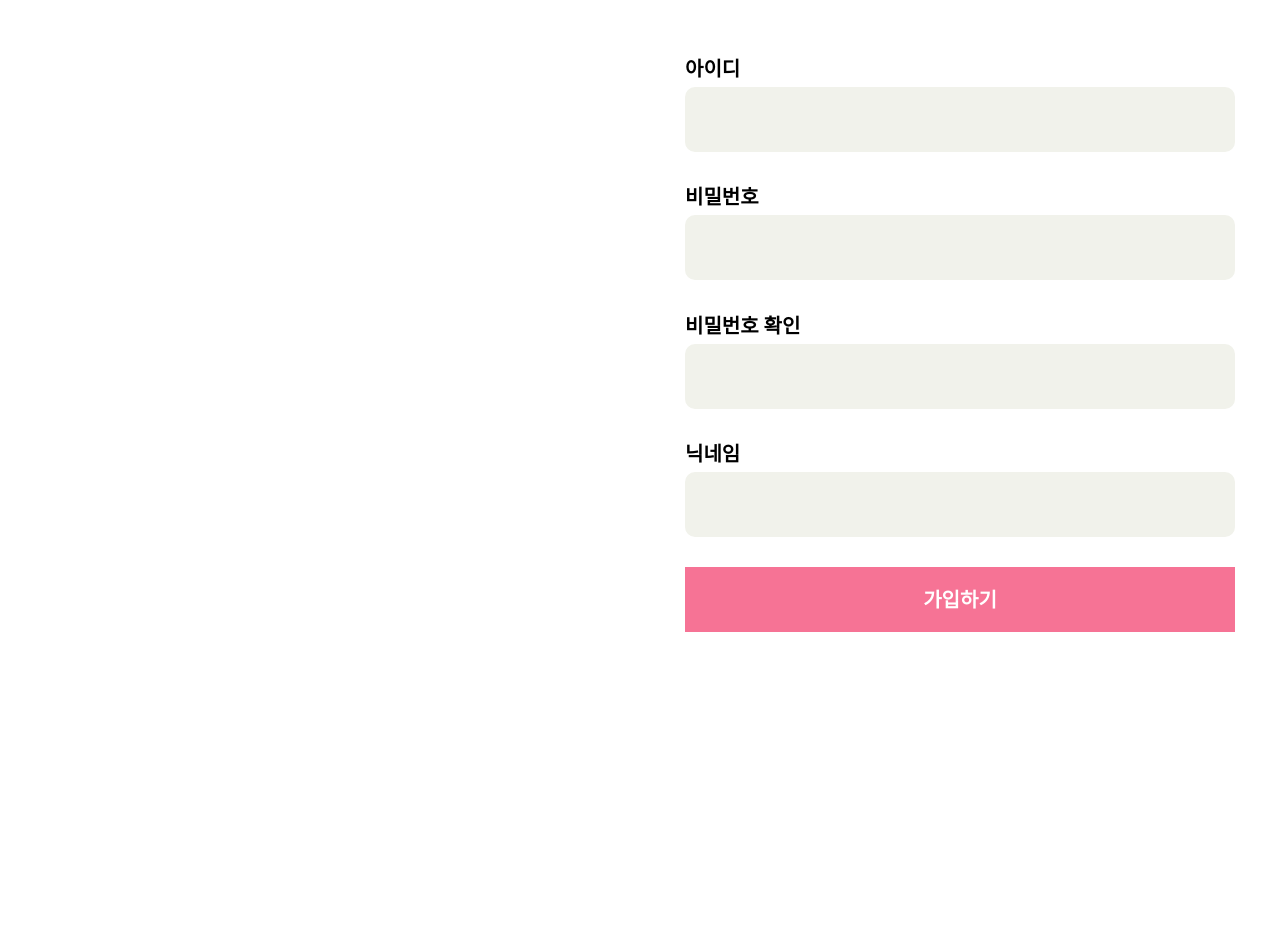
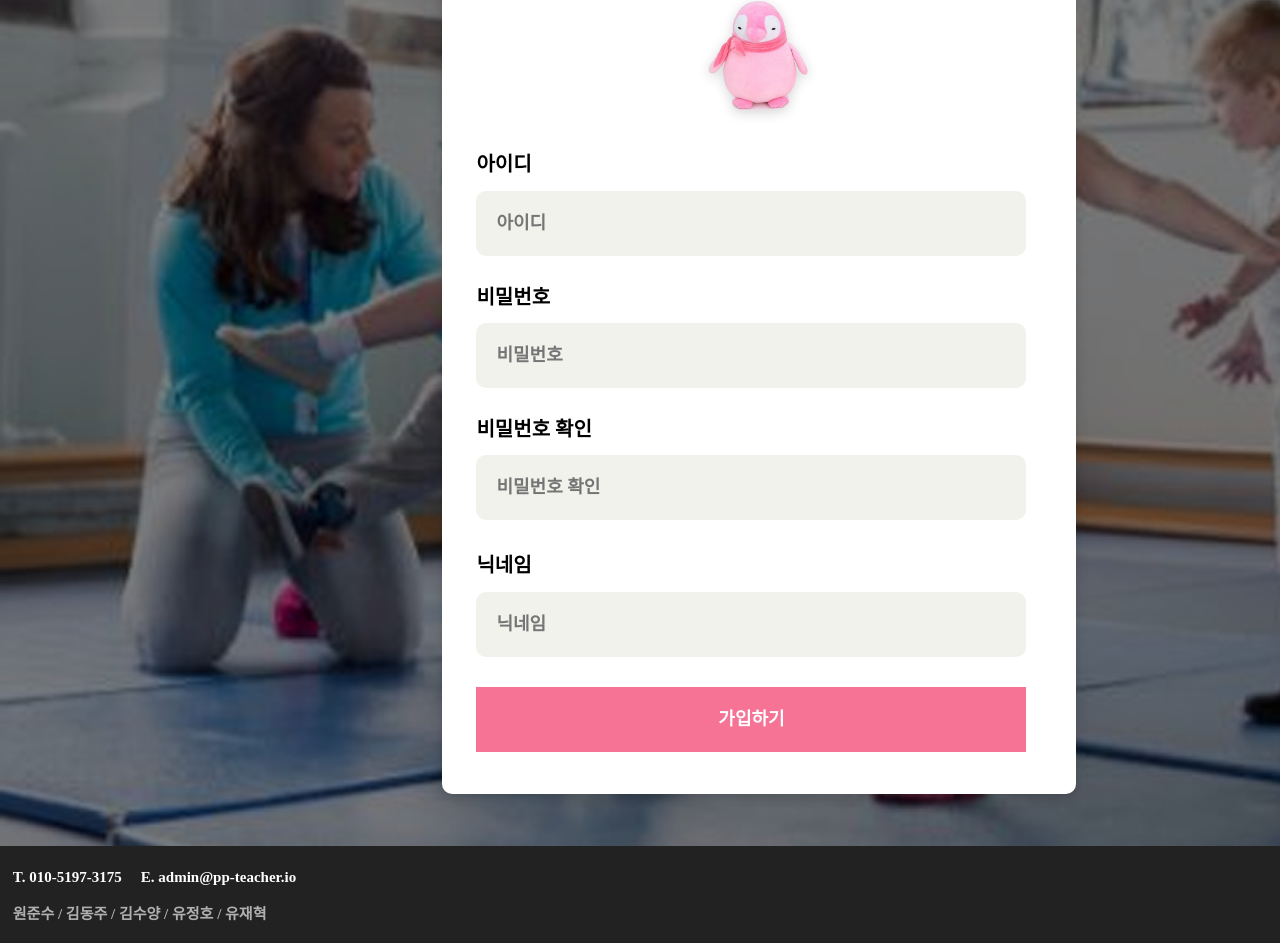
Before and after one commit to KIM-DONGJU/project_AI, a Vue app in the folder vuefront/: page /member_join in a window 1280 px wide. Shown: the part 179-1122 px from the top of the page. Before the commit the page ends 811 px from the top, so only its background shows below. Built offline with nearby package versions, Linux system fonts and the light colour scheme.

Commit message:
회원가입 부분 수정

```diff
--- a/vuefront/src/App.vue
+++ b/vuefront/src/App.vue
@@ -19,7 +19,7 @@
 				<router-link to="/play" id="menu_play_kor" class="nav">{{$t('appVue.game')}}</router-link><div id="first_divide_kor">|</div>
 				<router-link to="/board" id="menu_community_kor" class="nav">{{$t('appVue.community')}}</router-link><div id="second_divide_kor">|</div>
 				<router-link to="/login" id="menu_login_kor" class="nav" v-if="!$store.state.token">{{$t('appVue.login')}}</router-link><div id="third_divide_kor">|</div>
-				<div id="menu_login" class="nav" v-if="$store.state.token" @click="signOut">{{$t('appVue.logout')}}</div><div id="third_divide_kor"></div>
+				<div id="menu_login_kor" class="nav" v-if="$store.state.token" @click="signOut">{{$t('appVue.logout')}}</div><div id="third_divide_kor"></div>
       			<router-link to="/member_join" class="nav" id="menu_member_join_kor" v-if="!$store.state.token">{{$t('appVue.signup')}}</router-link>
 			</div>
 
@@ -29,7 +29,7 @@
 				<router-link to="/play" id="menu_play_eng" class="nav">{{$t('appVue.game')}}</router-link><div id="first_divide_eng">|</div>
 				<router-link to="/board" id="menu_community_eng" class="nav">{{$t('appVue.community')}}</router-link><div id="second_divide_eng">|</div>
 				<router-link to="/login" id="menu_login_eng" class="nav" v-if="!$store.state.token">{{$t('appVue.login')}}</router-link><div id="third_divide_eng">|</div>
-				<div id="menu_login" v-if="$store.state.token" @click="signOut">{{$t('appVue.logout')}}</div><div id="third_divide_eng"></div>
+				<div id="menu_login_eng" v-if="$store.state.token" @click="signOut">{{$t('appVue.logout')}}</div><div id="third_divide_eng"></div>
       			<router-link to="/member_join" id="menu_member_join_eng" v-if="!$store.state.token">{{$t('appVue.signup')}}</router-link>
 			</div>
 
@@ -39,7 +39,7 @@
 				<router-link to="/play" id="menu_play_jap" class="nav">{{$t('appVue.game')}}</router-link><div id="first_divide_jap">|</div>
 				<router-link to="/board" id="menu_community_jap" class="nav">{{$t('appVue.community')}}</router-link><div id="second_divide_jap">|</div>
 				<router-link to="/login" id="menu_login_jap" class="nav" v-if="!$store.state.token">{{$t('appVue.login')}}</router-link><div id="third_divide_jap">|</div>
-				<div id="menu_login" v-if="$store.state.token" @click="signOut">{{$t('appVue.logout')}}</div><div id="third_divide_jap"></div>
+				<div id="menu_login_jap" v-if="$store.state.token" @click="signOut">{{$t('appVue.logout')}}</div><div id="third_divide_jap"></div>
       			<router-link to="/member_join" id="menu_member_join_jap" v-if="!$store.state.token">{{$t('appVue.signup')}}</router-link>
 			</div>
 
@@ -49,7 +49,7 @@
 				<router-link to="/play" id="menu_play_eng" class="nav">{{$t('appVue.game')}}</router-link><div id="first_divide_eng">|</div>
 				<router-link to="/board" id="menu_community_eng" class="nav">{{$t('appVue.community')}}</router-link><div id="second_divide_eng">|</div>
 				<router-link to="/login" id="menu_login_eng" class="nav" v-if="!$store.state.token">{{$t('appVue.login')}}</router-link><div id="third_divide_eng">|</div>
-				<div id="menu_login" v-if="$store.state.token" @click="signOut">{{$t('appVue.logout')}}</div><div id="third_divide_eng"></div>
+				<div id="menu_login_eng" v-if="$store.state.token" @click="signOut">{{$t('appVue.logout')}}</div><div id="third_divide_eng"></div>
       			<router-link to="/member_join" id="menu_member_join_eng" v-if="!$store.state.token">{{$t('appVue.signup')}}</router-link>
 			</div>
     	</div>
--- a/vuefront/src/components/member_join.vue
+++ b/vuefront/src/components/member_join.vue
@@ -1,47 +1,43 @@
 <template>
   <div class="member_join">
-    <!-- <img src="../assets/logo.png" id="logo"> -->
+      <div id="member_join_bg">
+        <div class="square">
+          <div class="content">
+            <img src="../assets/logo.png" id="member_join_logo">
 
             <!-- 회원가입 양식 입력 부분 -->
             <form method="post" id="memberJoinInfo">
 
-      <!-- 아이디 텍스트 -->
-      <div class="id_text">
-		    <span>아이디</span>
-	    </div>
+              <!-- 아이디 입력 부분 -->
+              <p id="id_text">아이디</p>
+              <input type="text" name='userId' class='id' v-model="member.member_email" placeholder="아이디">
 
-      <!-- 아이디 입력하는 부분 -->
-      <input type="text" name='userId' class='id' v-model="member.member_email">
+              <!-- 비밀번호 입력 부분 -->
+              <p id="pw_text">비밀번호</p>
+              <input type="password" name='userPw' class='pw' v-model="member.member_pw" placeholder="비밀번호">
 
-      <!-- 비밀번호 텍스트 -->
-      <div class="pw_text">
-		    <span>비밀번호</span>
-	    </div>
-
-      <!-- 비밀번호 입력하는 부분 -->
-      <input type="password" name='userPw' class='pw' v-model="member.member_pw">
-
-      <!-- 비밀번호 확인 텍스트 -->
-      <div class="pw_check_text">
-		    <span>비밀번호 확인</span>
-	    </div>
-
-      <!-- 비밀번호 확인 입력(비밀번호 재입력)하는 부분 -->
-      <input type="password" name='userPwCheck' class='pw_check' v-model="member.member_pw_re">
-
-      <!-- 닉네임 텍스트 -->
-      <div class="nickname_text">
-		    <span>닉네임</span>
-	    </div>
+              <!-- 비밀번호 확인 입력하는 부분 -->
+              <p id="pw_text_repeat">비밀번호 확인</p>
+              <input type="password" name='userPwCheck' class='pw_check' v-model="member.member_pw_re" placeholder="비밀번호 확인">
 
               <!-- 닉네임 입력하는 부분 -->
-      <input type="text" name='userNickName' class='nickname' v-model="member.member_nickname">
+              <p id="nickname_text">닉네임</p>
+              <input type="text" name='userNickName' class='nickname' v-model="member.member_nickname" placeholder="닉네임">
 
+              <!--?-->
               <input type="number" name='google' class='google' v-model="member.member_google">
             </form>
 
             <!--가입하기 동작 부분-->
             <button v-on:click="memberJoin" id="member-join">가입하기</button>
+          </div>
+        </div>
+        <!--Footer 영역 -->
+        <div id="introduce_footer">
+		        <p id="developer_contact">T. 010-5197-3175</p><p id="developer_email">E. admin@pp-teacher.io</p>
+		        <p id="developer_name">원준수 / 김동주 / 김수양 / 유정호 / 유재혁</p>
+	        </div>
+      </div>
   </div>
 </template>
 
@@ -91,26 +87,75 @@ export default {
 }
 </script>
 
-
 <!-- Add "scoped" attribute to limit CSS to this component only -->
 <style scoped>
 .google {
 	display: none;
 }
 
-#logo{
+.member_join{
+    overflow-x: hidden;
+}
+
+#member_join_bg{
+  position: absolute;
+	width: 100%;
+	height: 925px;
+	left: 0px;
+	top: 100px;
+	overflow: visible;
+	background-image: url("../assets/member_join_bg.png");
+  background-repeat: no-repeat;
+	background-color:rgba(0,0,0,0.5);
+}
+
+#member_join_bg::before{
+	content: "";
+	opacity: 0.5;
+	position: absolute;
+	top: 0px;
+	left: 0px;
+	right: 0px;
+	bottom: 0px;
+	background-color: #000;
+}
+
+.square {
+  position: relative;
+  width: 634px;
+  height:827px;
+  left:34.5%;
+  border-radius: 10px;
+  top:5%;
+  background-color: #fff;
   filter: drop-shadow(0px 3px 6px rgba(0, 0, 0, 0.161));
-		position: relative;
+}
+
+.square:after {
+  content: "";
+  display: block;
+  padding-bottom: 100%;
+}
+
+.content {
+  position: absolute;
+  width: 100%;
+  height: 100%;
+}
+
+#member_join_logo{
+  filter: drop-shadow(0px 3px 6px rgba(0, 0, 0, 0.161));
+	position: absolute;
 	width: 100px;
-		height: 109.659px;
-    left:910px;
-    display:block;
+	height: 109.66px;
+  left:42%;
+  top:4%;
 	overflow: visible;
 }
 
-.id_text{
-  left: 685px;
-	top: 233px;
+#id_text{
+  left: 5.5%;
+	top: 22%;
 	position: absolute;
 	overflow: visible;
 	width: 55px;
@@ -124,25 +169,25 @@ export default {
 }
 
 .id{
+  fill: rgba(241,242,235,1);
+	stroke: rgba(241,242,235,1);
+	width: 550px;
   position: absolute;
-	overflow: visible;
-	width: 550px;
+	height: 65px;
+	left: 5.5%;
+	top:27%;
+  font-size:18px;
+  font-weight: bold;
+  text-indent:1em;
+  background-color: #F1F2EB;
+  border:0;
   border-radius: 10px;
-  font-size: 18px;
-  font-weight: bold;
   font-family: NanumBarunGothic;
-  color:rgba(83,83,83,1);
-  text-indent: 1em;
-  border:0;
-  background-color: #F1F2EB;
-	height: 65px;
-	left: 685px;
-	top: 266px;
 }
 
-.pw_text{
-  left: 685px;
-	top: 361px;
+#pw_text{
+  left: 5.5%;
+	top: 38%;
 	position: absolute;
 	overflow: visible;
 	width: 55px;
@@ -156,25 +201,25 @@ export default {
 }
 
 .pw{
+  fill: rgba(241,242,235,1);
+	stroke: rgba(241,242,235,1);
+	width: 550px;
   position: absolute;
-	overflow: visible;
-	width: 550px;
+	height: 65px;
+	left: 5.5%;
+	top:43%;
+  font-size:18px;
+  font-weight: bold;
+  text-indent:1em;
+  background-color: #F1F2EB;
+  border:0;
   border-radius: 10px;
-  font-size: 18px;
-  font-weight: bold;
   font-family: NanumBarunGothic;
-  color:rgba(83,83,83,1);
-  text-indent: 1em;
-  border:0;
-  background-color: #F1F2EB;
-	height: 65px;
-	left: 685px;
-	top: 394px;
 }
 
-.pw_check_text{
-  left: 685px;
-	top: 490px;
+#pw_text_repeat{
+  left: 5.5%;
+	top: 54%;
 	position: absolute;
 	overflow: visible;
 	width: 55px;
@@ -188,25 +233,25 @@ export default {
 }
 
 .pw_check{
+  fill: rgba(241,242,235,1);
+	stroke: rgba(241,242,235,1);
+	width: 550px;
   position: absolute;
-	overflow: visible;
-	width: 550px;
+	height: 65px;
+	left: 5.5%;
+	top:59%;
+  font-size:18px;
+  font-weight: bold;
+  text-indent:1em;
+  background-color: #F1F2EB;
+  border:0;
   border-radius: 10px;
-  font-size: 18px;
-  font-weight: bold;
   font-family: NanumBarunGothic;
-  color:rgba(83,83,83,1);
-  text-indent: 1em;
-  border:0;
-  background-color: #F1F2EB;
-	height: 65px;
-	left: 685px;
-	top: 523px;
 }
 
-.nickname_text{
-  left: 685px;
-	top: 618px;
+#nickname_text{
+  left: 5.5%;
+	top: 70.5%;
 	position: absolute;
 	overflow: visible;
 	width: 55px;
@@ -220,34 +265,101 @@ export default {
 }
 
 .nickname{
+  fill: rgba(241,242,235,1);
+	stroke: rgba(241,242,235,1);
+	width: 550px;
   position: absolute;
-	overflow: visible;
-	width: 550px;
+	height: 65px;
+	left: 5.5%;
+	top: 75.5%;
+  font-size:18px;
+  font-weight: bold;
+  text-indent:1em;
+  background-color: #F1F2EB;
+  border:0;
   border-radius: 10px;
-  font-size: 18px;
-  font-weight: bold;
   font-family: NanumBarunGothic;
-  color:rgba(83,83,83,1);
-  text-indent: 1em;
-  border:0;
-  background-color: #F1F2EB;
-	height: 65px;
-	left: 685px;
-	top: 651px;
 }
 
 #member-join{
   position: absolute;
 	overflow: visible;
-  background-color:#F67395;
-  border:0;
 	width: 550px;
 	height: 65px;
-  left: 685px;
-  color:#ffffff;
-	top: 746px;
-  font-size: 20px;
+	left: 5.5%;
+	top: 87%;
+    background-color:#F67395;
     font-weight: bold;
+    color:#fff;
+	stroke: rgba(249,104,142,1);
+    font-family: NanumBarunGothic;
+    font-size:18px;
+    border:0;
+}
+
+#introduce_footer::before{
+	content: "";
+	position: absolute;
+	height:10.5%;
+	top:100%;
+	left: 0px;
+	right: 0px;
+	bottom: 0px;
+	background-color: #222222;
+}
+
+#developer_contact{
+  	left: 1%;
+	top: 102.5%;
+	position: absolute;
+	overflow: visible;
+	width: 343px;
+	white-space: nowrap;
+	line-height: 24px;
+	margin-top: -4.5px;
+	text-align: left;
+	font-family: NanumBarunGothic;
+	font-style: normal;
+	font-weight: bold;
+	font-size: 15px;
+	color: rgba(255,255,255,1);
+    white-space: pre;
+}
+
+#developer_email{
+  	left: 11%;
+	top: 102.5%;
+	position: absolute;
+	overflow: visible;
+	width: 343px;
+	white-space: nowrap;
+	line-height: 24px;
+	margin-top: -4.5px;
+	text-align: left;
+	font-family: NanumBarunGothic;
+	font-style: normal;
+	font-weight: bold;
+	font-size: 15px;
+	color: rgba(255,255,255,1);
+    white-space: pre;
+}
+
+#developer_name{
+  	left: 1%;
+	top: 106.5%;
+	position: absolute;
+    padding-bottom: 1%;
+	overflow: visible;
+	width: 343px;
+	white-space: nowrap;
+	line-height: 24px;
+	margin-top: -4.5px;
+	text-align: left;
+	font-family: NanumBarunGothic;
+	font-style: normal;
+	font-weight: bold;
+	font-size: 15px;
+	color:#B0B0B0;
 }
 
 </style>
```
Also changed, not shown: 1 other file (tests, documents, lock files or other folders). Lines whose indentation alone changed are shown as unchanged.
